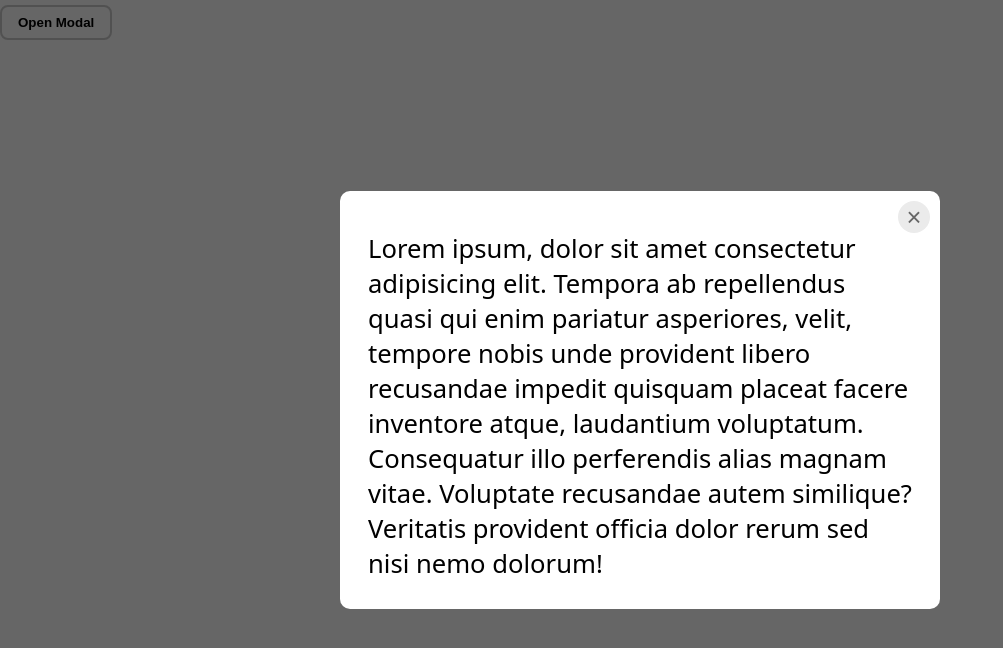
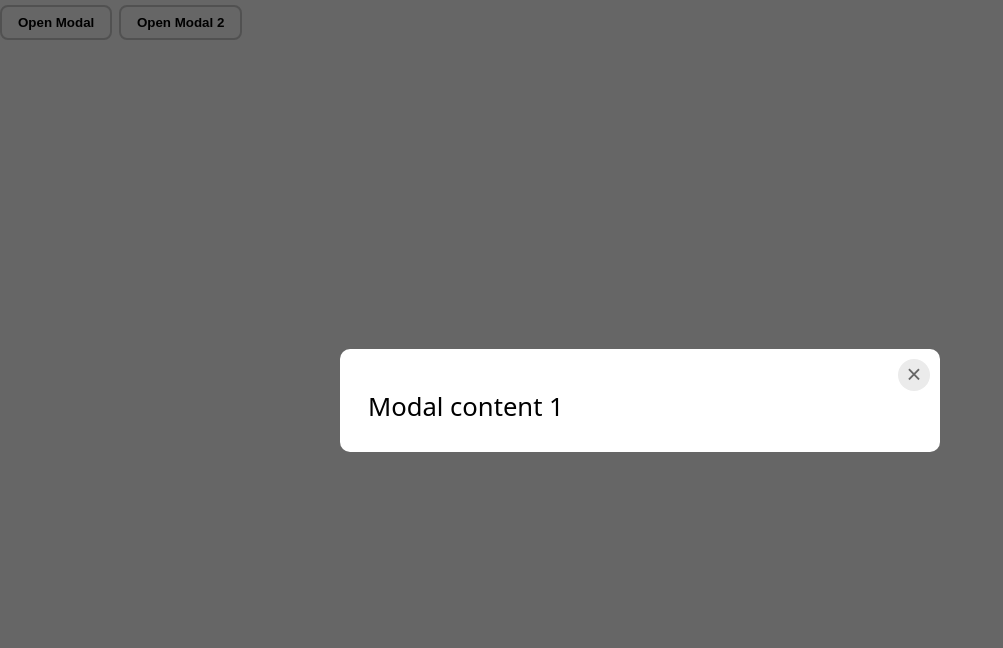
Before and after one commit to mycvlnn/Popzy.js, a plain HTML site: page index.html in a window 1280 px wide. Both pictures are taken after a click on the button "Open Modal". Shown: the whole page, without its empty margins (0-1003 px from the left). Drawn offline with Linux system fonts and the light colour scheme.

Commit message:
3. xử lý trường hợp nhiều modal

```diff
--- a/index.html
+++ b/index.html
@@ -7,20 +7,24 @@
         <link rel="stylesheet" href="./styles.css" />
     </head>
     <body>
-        <button id="open-modal" class="btn">Open Modal</button>
+        <main>
+            <button class="btn open-modal" data-modal="#modal-1">Open Modal</button>
+            <button class="btn open-modal" data-modal="#modal-2">Open Modal 2</button>
+        </main>
 
-        <!-- Modal -->
-        <div id="modal" class="modal-backdrop">
+        <!-- Modal 1 -->
+        <div id="modal-1" class="modal-backdrop">
             <div class="modal-container">
-                <button id="close-modal" class="modal-close">&times;</button>
-                <div class="modal-content">
-                    Lorem ipsum, dolor sit amet consectetur adipisicing elit. Tempora ab repellendus
-                    quasi qui enim pariatur asperiores, velit, tempore nobis unde provident libero
-                    recusandae impedit quisquam placeat facere inventore atque, laudantium
-                    voluptatum. Consequatur illo perferendis alias magnam vitae. Voluptate
-                    recusandae autem similique? Veritatis provident officia dolor rerum sed nisi
-                    nemo dolorum!
-                </div>
+                <button class="modal-close">&times;</button>
+                <div class="modal-content">Modal content 1</div>
+            </div>
+        </div>
+
+        <!-- Modal 2 -->
+        <div id="modal-2" class="modal-backdrop">
+            <div class="modal-container">
+                <button class="modal-close">&times;</button>
+                <div class="modal-content">Modal content 2</div>
             </div>
         </div>
 
--- a/main.js
+++ b/main.js
@@ -1,18 +1,40 @@
-const modal = document.querySelector("#modal");
-const modalBtn = document.querySelector("#open-modal");
+const $ = document.querySelector.bind(document);
+const $$ = document.querySelectorAll.bind(document);
 
-modalBtn.addEventListener("click", () => {
-    modal.classList.add("show");
+let currentModal = null;
+
+$$("[data-modal]").forEach((modalBtn) => {
+    modalBtn.onclick = function () {
+        const modal = $(modalBtn.dataset.modal);
+        if (modal) {
+            modal.classList.add("show");
+            currentModal = modal;
+        }
+    };
 });
 
-modal.addEventListener("click", (e) => {
-    if (e.target.id === "modal" || e.target.id === "close-modal") {
-        modal.classList.remove("show");
+$$(".modal-close").forEach((modalClose) => {
+    modalClose.onclick = function () {
+        const modal = this.closest(".modal-backdrop");
+        if (modal) {
+            modal.classList.remove("show");
+            currentModal = null;
+        }
+    };
+});
+
+$$(".modal-backdrop").forEach((modal) => {
+    modal.onclick = function (e) {
+        if (e.target === this) {
+            this.classList.remove("show");
+            currentModal = null;
+        }
+    };
+});
+
+document.addEventListener("keydown", function (e) {
+    if (e.key === "Escape" && currentModal) {
+        currentModal.classList.remove("show");
+        currentModal = null;
     }
 });
-
-document.addEventListener("keydown", (e) => {
-    if (e.key === "Escape") {
-        modal.classList.remove("show");
-    }
-});
```
